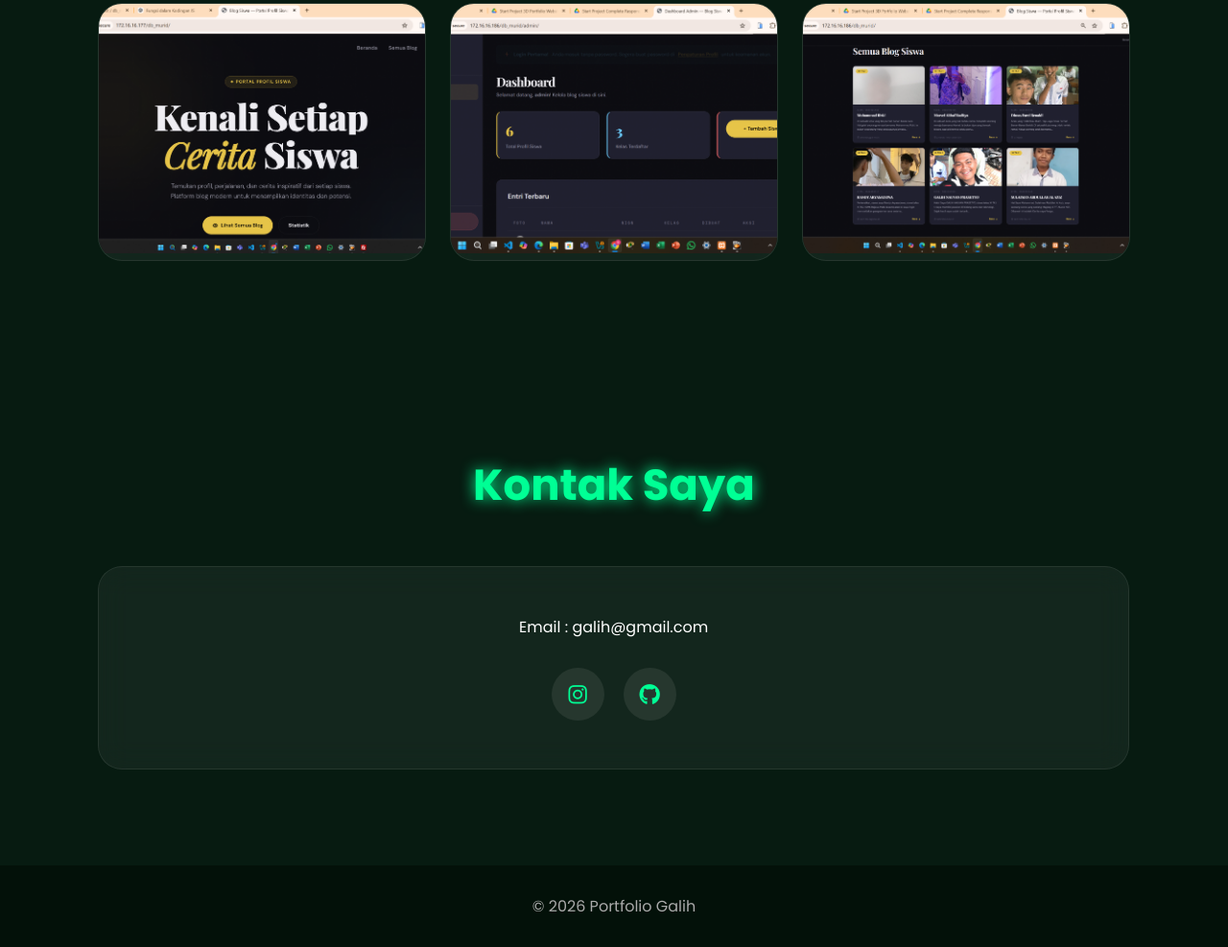
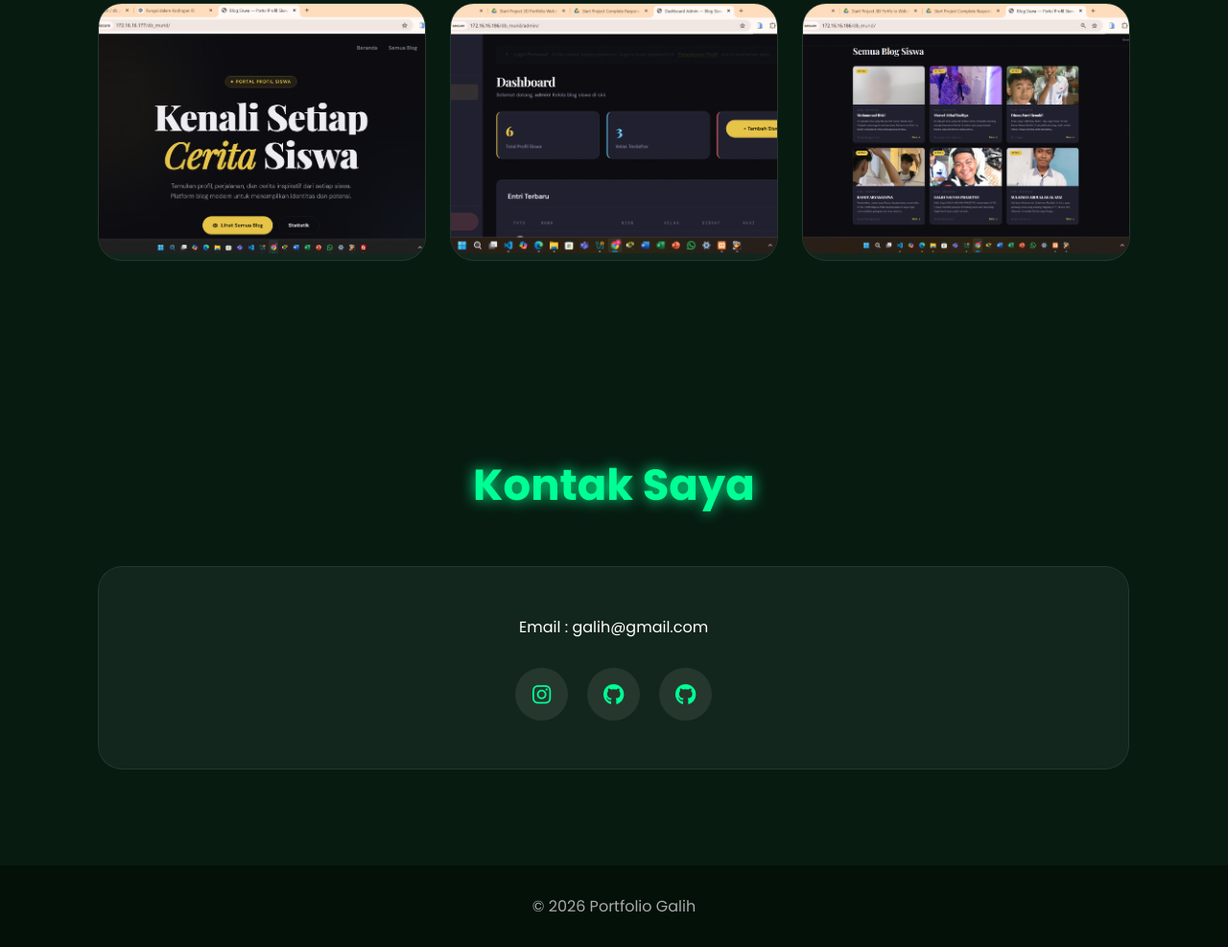
Before and after one commit to galihnauvanprasetyo/portofoliogalih, a plain HTML site: page index.html in a window 1280 px wide. Shown: the part 2426-3413 px from the top of the page at 96% size. Drawn offline with nearby package versions, Linux system fonts and the light colour scheme; animation ran at ten frames a second.

Commit message:
Update index.html

```diff
--- a/index.html
+++ b/index.html
@@ -249,7 +249,11 @@
         <i class="fab fa-instagram"></i>
       </a>
 
-      <a href="https://github.com/username">
+      <a href="https://github.com/galihnauvanprasetyo">
+        <i class="fab fa-github"></i>
+      </a>
+
+      <a href="https://wa.me/6283838819367">
         <i class="fab fa-github"></i>
       </a>
 
```
